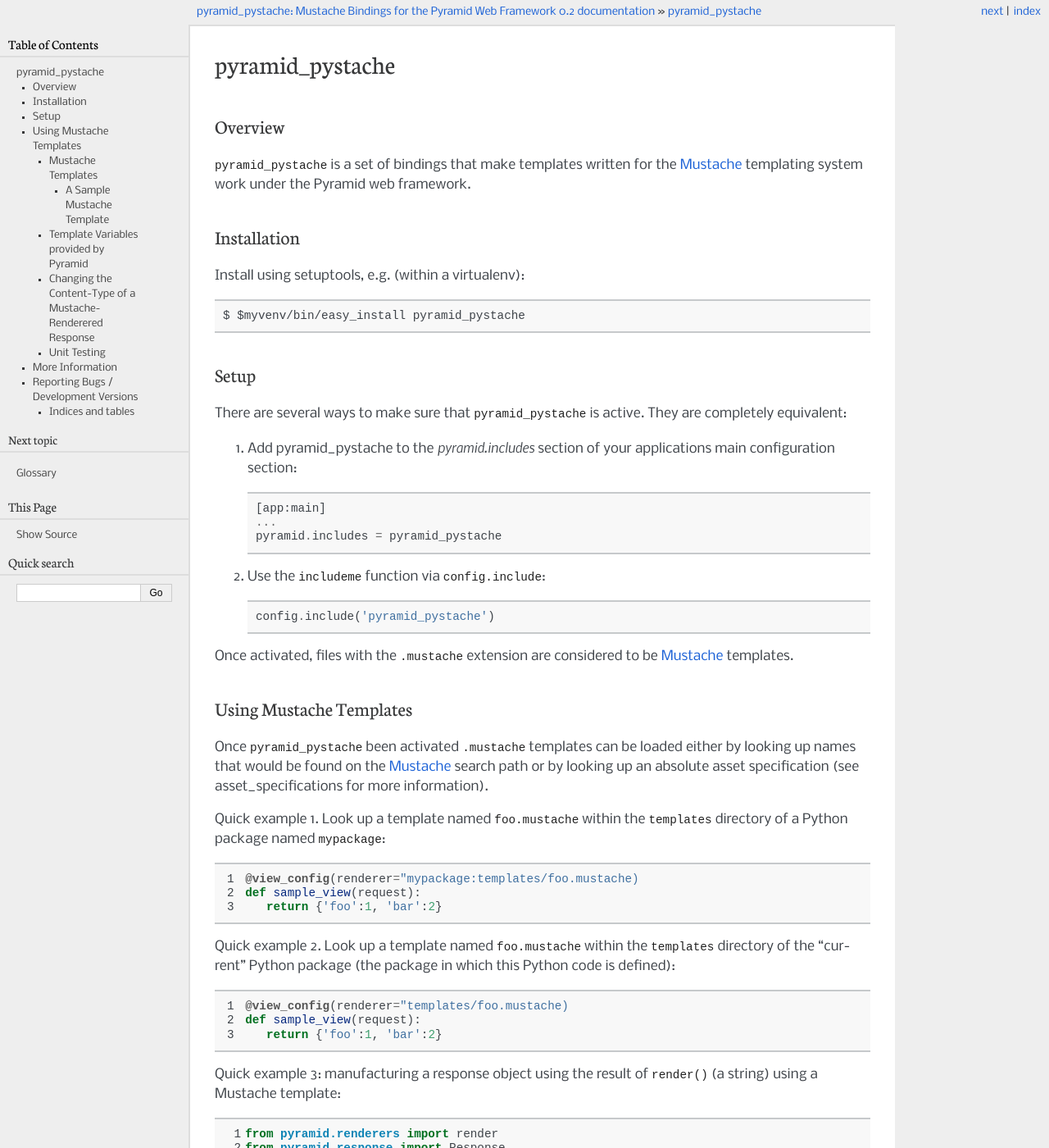
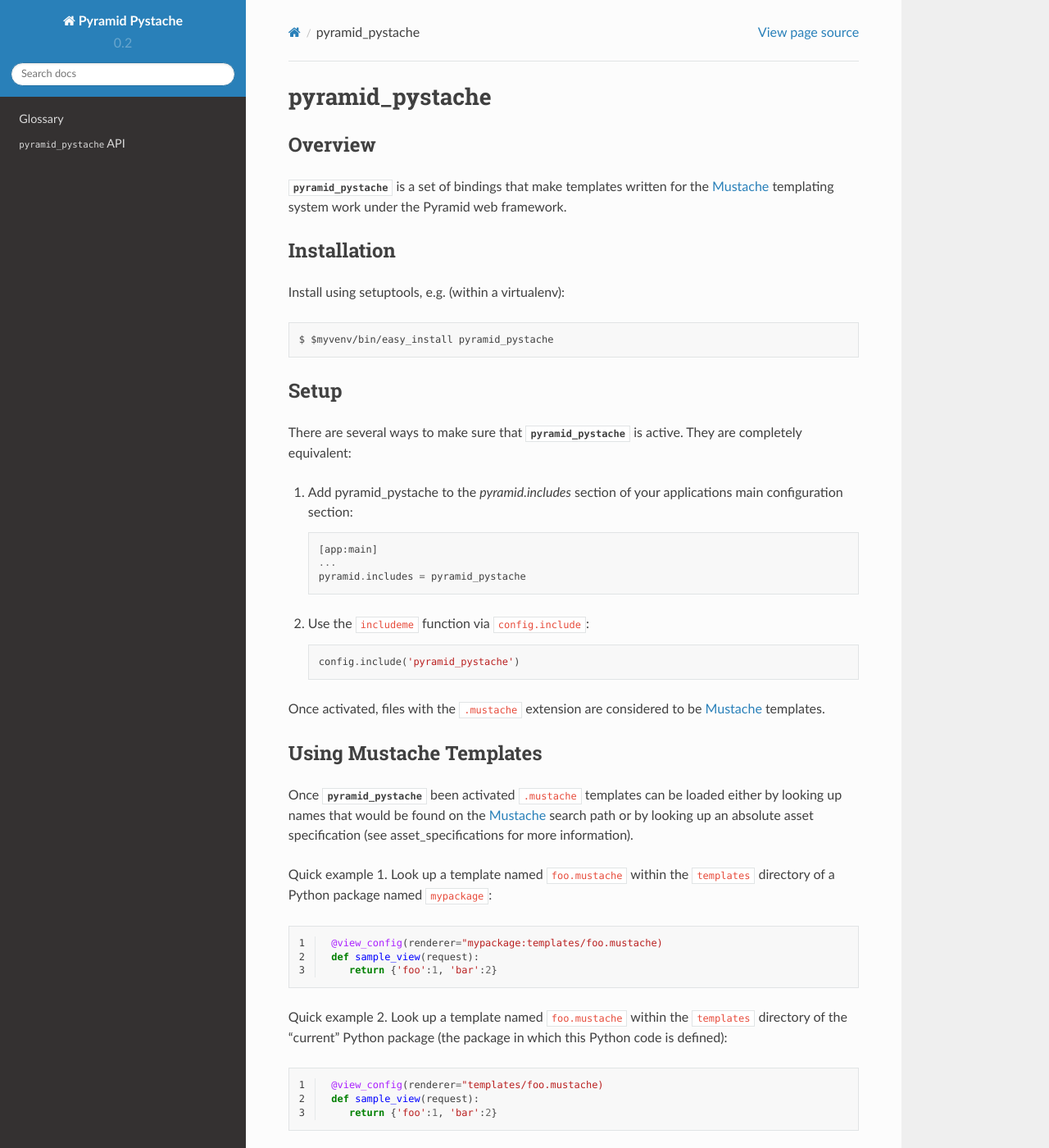
Before and after one commit to darrenlucas/pyramid_pystache, a Sphinx documentation site: the page built from docs/index.rst, in a window 1280 px wide and 1400 px high. Shown: the whole window at 82% size. Built offline with Sphinx 7.4.7 and the Read the Docs theme 2.0.0, drawn with Linux system fonts in a browser that asks for light colours; some of the changed text lies outside the part shown.

Commit message:
Using the default read the docs theme

```diff
--- a/docs/conf.py
+++ b/docs/conf.py
@@ -35,7 +35,7 @@
     _themes = os.path.join(cwd, '_themes')
 
     if not os.path.isdir(_themes):
-        call([git, 'clone', 'git://github.com/Pylons/pylons_sphinx_theme.git',
+        call([git, 'clone', 'git://github.com/snide/sphinx_rtd_theme.git',
                 '_themes'])
     else:
         os.chdir(_themes)
@@ -82,8 +82,8 @@
 master_doc = 'index'
 
 # General substitutions.
-project = 'pyramid_pystache: Mustache Bindings for the Pyramid Web Framework'
-copyright = '2011-%s, Pylons Project' % datetime.datetime.now().year
+project = 'Pyramid Pystache'
+copyright = '2011-%s, Darren Lucas' % datetime.datetime.now().year
 
 # The default replacements for |version| and |release|, also used in various
 # other places throughout the built documents.
@@ -106,7 +106,7 @@
 # searched for source files.
 #exclude_dirs = []
 
-exclude_patterns = ['_themes/README.rst',]
+exclude_patterns = ['_themes/README.rst', '_themes/**/*.rst',]
 
 # The reST default role (used for this markup: `text`) to use for all
 # documents.
@@ -133,12 +133,12 @@
 # Add and use Pylons theme
 sys.path.append(os.path.abspath('_themes'))
 html_theme_path = ['_themes']
-html_theme = 'pyramid'
+html_theme = 'sphinx_rtd_theme'
 
 
-html_theme_options = {
-    'github_url': 'https://github.com/darrenlucas/pyramid_pystache'
-}
+#html_theme_options = {
+#    'github_url': 'https://github.com/darrenlucas/pyramid_pystache'
+#}
 
 
 # The style sheet to use for HTML and HTML Help pages. A file of that name
```
